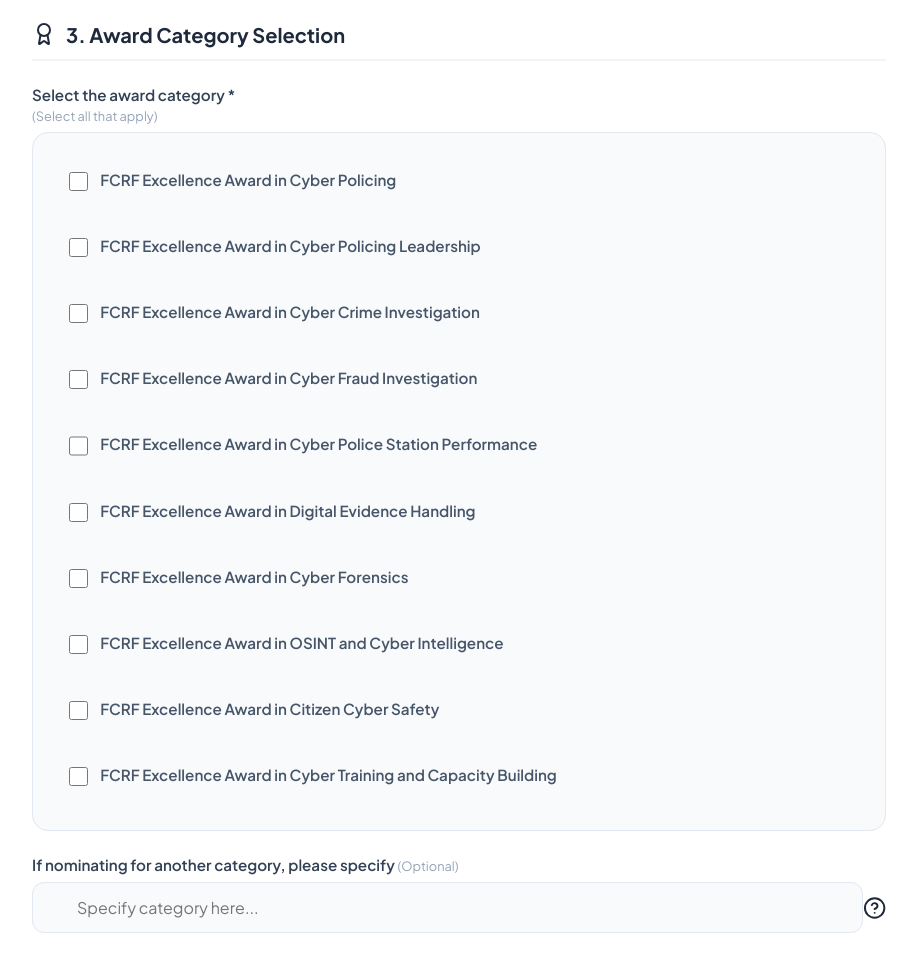
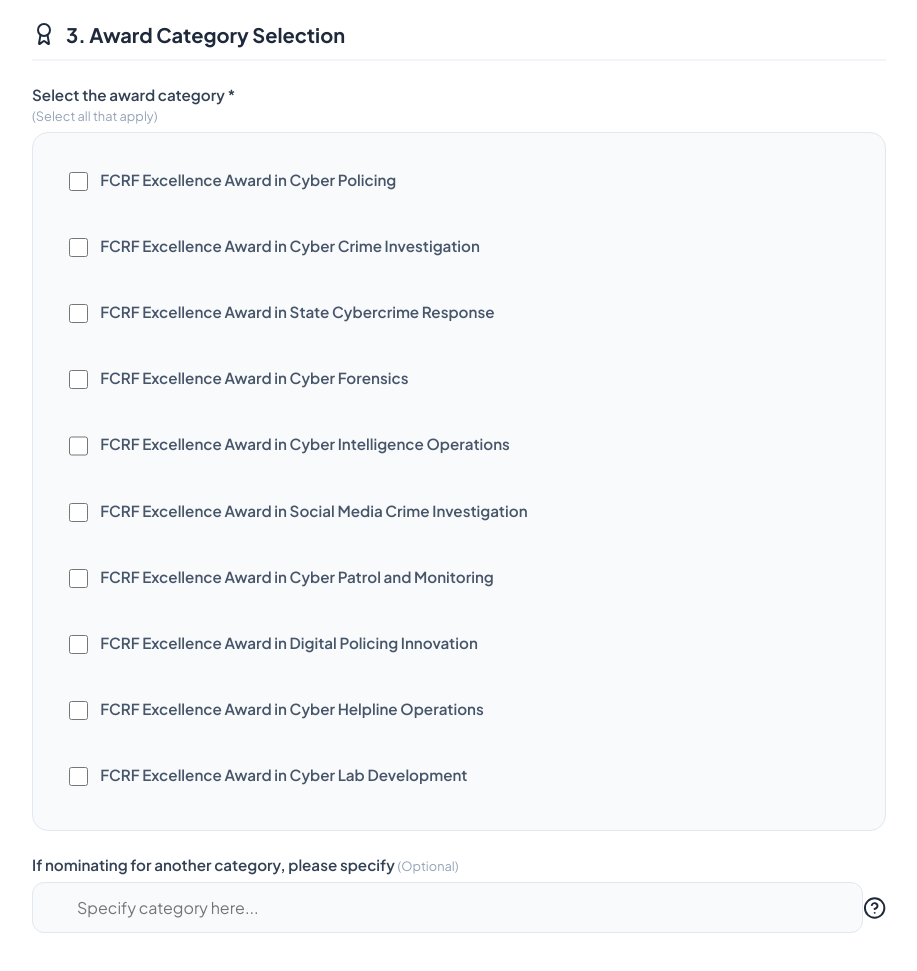
Before and after one commit to singh-dn/FCRF-Summit-Page, a PHP site: page /apply-for-policing-nomination.php in a window 1280 px wide. Shown: the part 3141-4112 px from the top of the page, without its empty margins (181-1098 px from the left). Run offline with PHP 8.4, Linux system fonts and the light colour scheme; some libraries are stand-ins or nearby versions; some web fonts are replaced.

Commit message:
changes made now check it in url

```diff
--- a/apply-for-policing-nomination.php
+++ b/apply-for-policing-nomination.php
@@ -652,15 +652,15 @@ if ($_SERVER["REQUEST_METHOD"] == "POST") {
                         <?php
                             $categories = [
                                 "FCRF Excellence Award in Cyber Policing",
-                                "FCRF Excellence Award in Cyber Policing Leadership",
                                 "FCRF Excellence Award in Cyber Crime Investigation",
-                                "FCRF Excellence Award in Cyber Fraud Investigation",
-                                "FCRF Excellence Award in Cyber Police Station Performance",
-                                "FCRF Excellence Award in Digital Evidence Handling",
+                                "FCRF Excellence Award in State Cybercrime Response",
                                 "FCRF Excellence Award in Cyber Forensics",
-                                "FCRF Excellence Award in OSINT and Cyber Intelligence",
-                                "FCRF Excellence Award in Citizen Cyber Safety",
-                                "FCRF Excellence Award in Cyber Training and Capacity Building"
+                                "FCRF Excellence Award in Cyber Intelligence Operations",
+                                "FCRF Excellence Award in Social Media Crime Investigation",
+                                "FCRF Excellence Award in Cyber Patrol and Monitoring",
+                                "FCRF Excellence Award in Digital Policing Innovation",
+                                "FCRF Excellence Award in Cyber Helpline Operations",
+                                "FCRF Excellence Award in Cyber Lab Development"
                             ];
                             $selected_cat = isset($_POST['award_category']) ? (array)$_POST['award_category'] : [];
                             foreach($categories as $cat) {
```
Also changed, not shown: apply-for-professional-awards.php (+5 -5 lines), fcrf-excellence-awards-cyber-risk-&-policing-awards.html (renamed from professional-awards.html).
